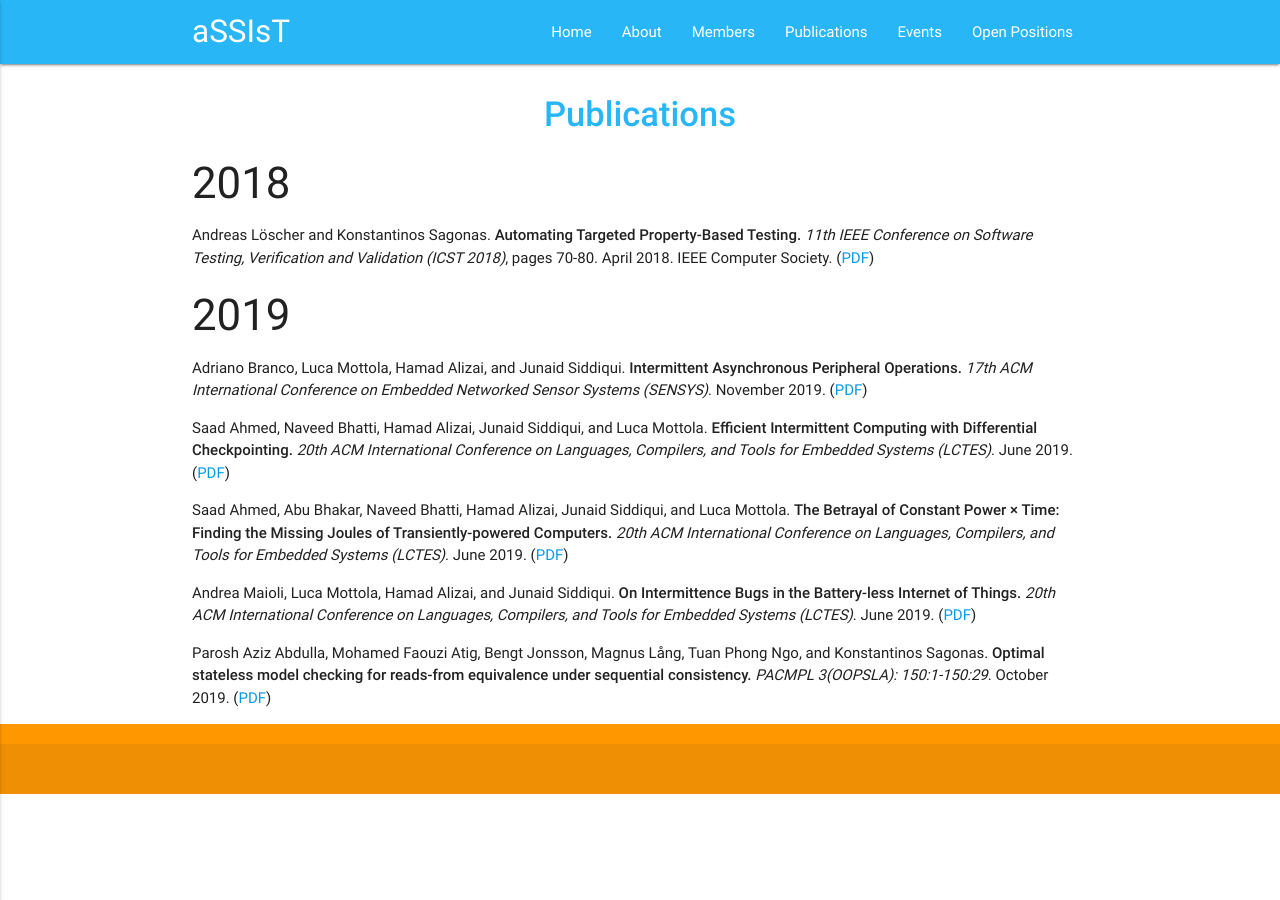
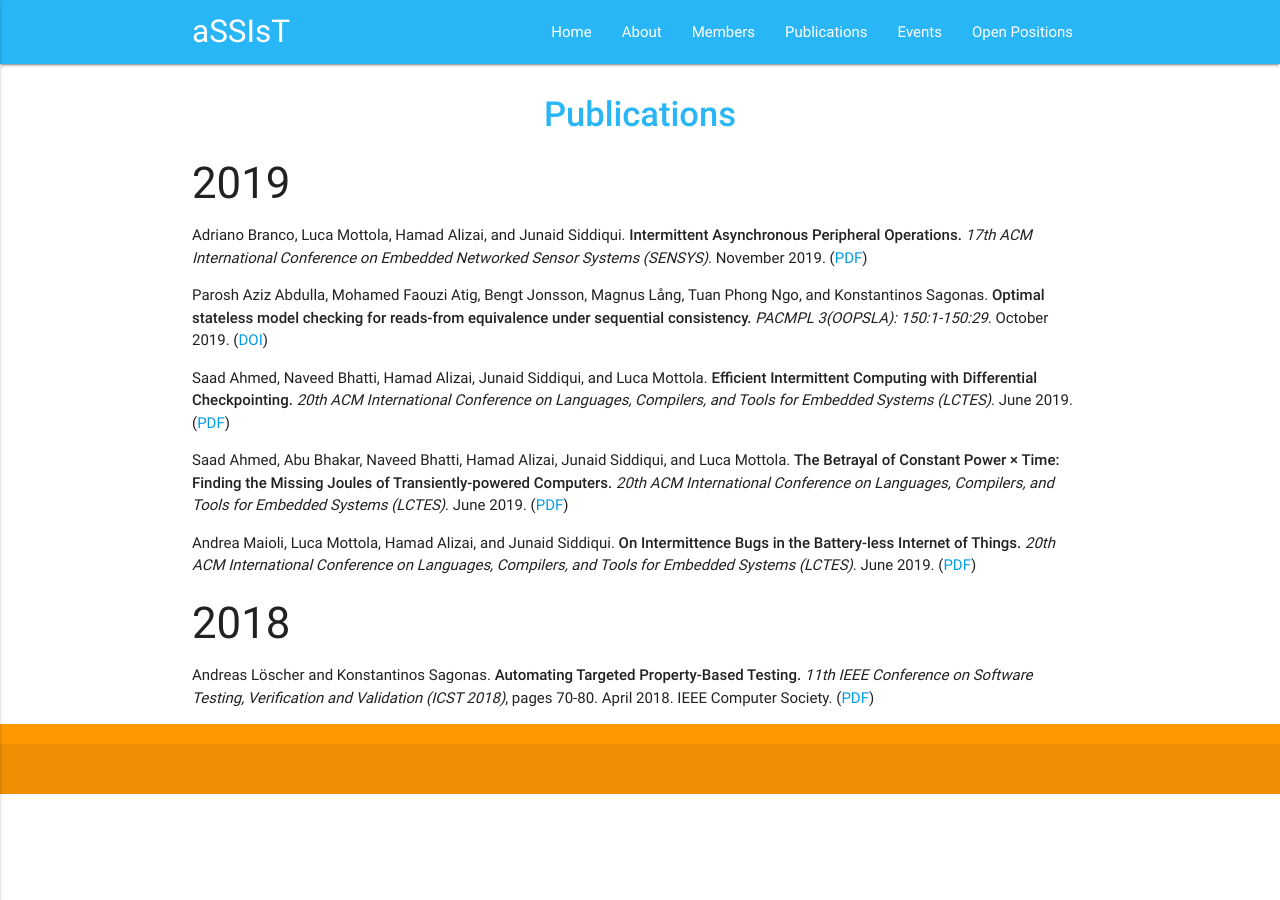
Before and after one commit to assist-project/assist-project.github.io, a Jekyll site: the page built from 03-publications.md, in a window 1280 px wide. Built offline with Jekyll 4.4.1, drawn with Linux system fonts in a browser that asks for light colours; part of the change alters nothing that is shown.

Commit message:
Update publications to be in reversed chronological order

```diff
--- a/03-publications.md
+++ b/03-publications.md
@@ -4,17 +4,15 @@ title: Publications
 permalink: /publications/
 ---
 
-### 2018
-
-- Andreas Löscher and Konstantinos Sagonas. **Automating Targeted Property-Based Testing.** _11th IEEE Conference on Software Testing, Verification and Validation (ICST 2018)_, pages 70-80. April 2018. IEEE Computer Society. ([PDF][loscher/atpbt@ICST2018])
-
-  [loscher/atpbt@ICST2018]: https://proper-testing.github.io/papers/icst2018.pdf "Preprint"
-
 ### 2019
 
 - Adriano Branco, Luca Mottola, Hamad Alizai, and Junaid Siddiqui. **Intermittent Asynchronous Peripheral Operations.** _17th ACM International Conference on Embedded Networked Sensor Systems (SENSYS)_. November 2019. ([PDF][branco/sensys19intermittent])
 
   [branco/sensys19intermittent]: https://home.deib.polimi.it/mottola/papers/branco19intermittent.pdf "Preprint"
+
+- Parosh Aziz Abdulla, Mohamed Faouzi Atig, Bengt Jonsson, Magnus Lång, Tuan Phong Ngo, and Konstantinos Sagonas. **Optimal stateless model checking for reads-from equivalence under sequential consistency.** _PACMPL 3(OOPSLA): 150:1-150:29_. October 2019. ([DOI][AAJLNS19])
+
+  [AAJLNS19]: https://doi.org/10.1145/3360576
 
   - Saad Ahmed, Naveed Bhatti, Hamad Alizai, Junaid Siddiqui, and Luca Mottola. **Efficient Intermittent Computing with Differential Checkpointing.** _20th ACM International Conference on Languages, Compilers, and Tools for Embedded Systems (LCTES)_. June 2019. ([PDF][ahmed/lctes19dice])
 
@@ -28,6 +26,8 @@ permalink: /publications/
 
   [maioli/lctes19sceptic]: https://home.deib.polimi.it/mottola/papers/maioli19sceptic.pdf "Preprint"
 
-- Parosh Aziz Abdulla, Mohamed Faouzi Atig, Bengt Jonsson, Magnus Lång, Tuan Phong Ngo, and Konstantinos Sagonas. **Optimal stateless model checking for reads-from equivalence under sequential consistency.** _PACMPL 3(OOPSLA): 150:1-150:29_. October 2019. ([PDF][AAJLNS19])
+### 2018
 
-  [AAJLNS19]: http://user.it.uu.se/~bengt/Papers/Full/oopsla19.pdf
+- Andreas Löscher and Konstantinos Sagonas. **Automating Targeted Property-Based Testing.** _11th IEEE Conference on Software Testing, Verification and Validation (ICST 2018)_, pages 70-80. April 2018. IEEE Computer Society. ([PDF][loscher/atpbt@ICST2018])
+
+  [loscher/atpbt@ICST2018]: https://proper-testing.github.io/papers/icst2018.pdf "Preprint"
```
